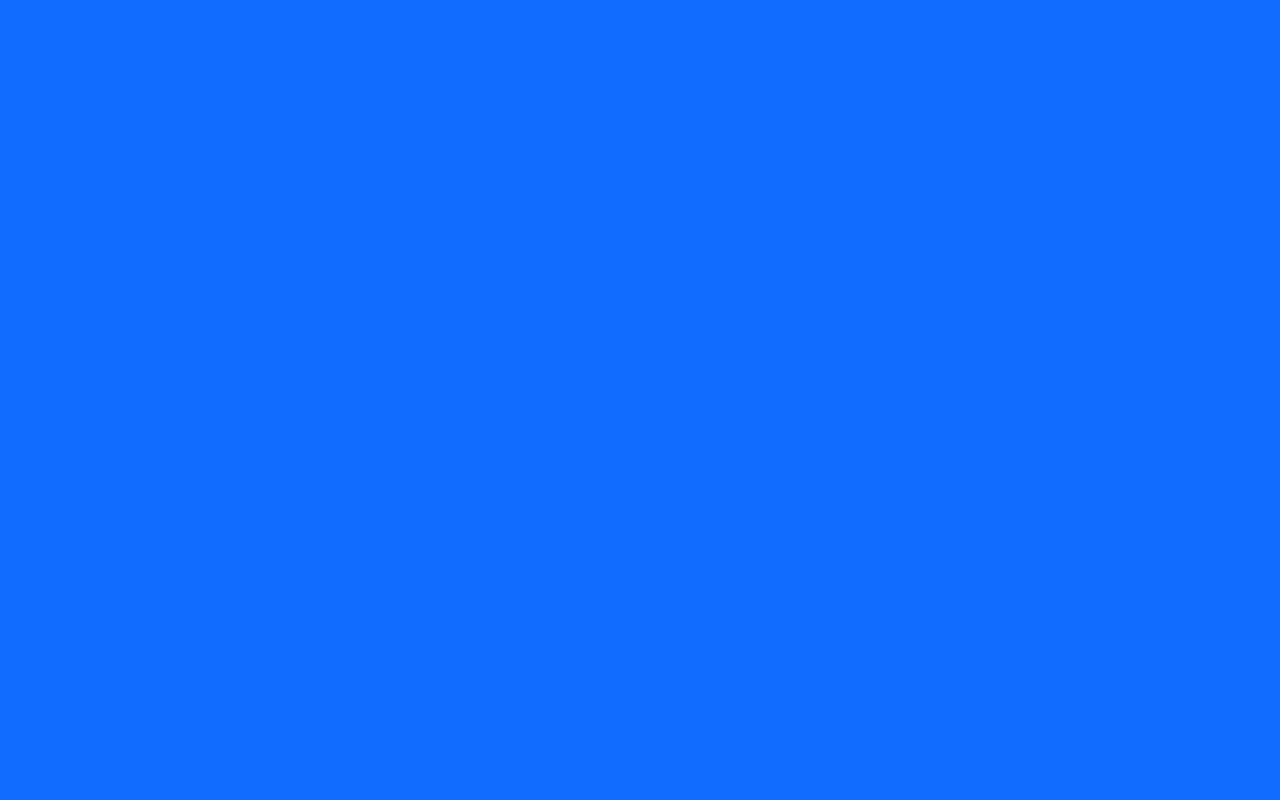
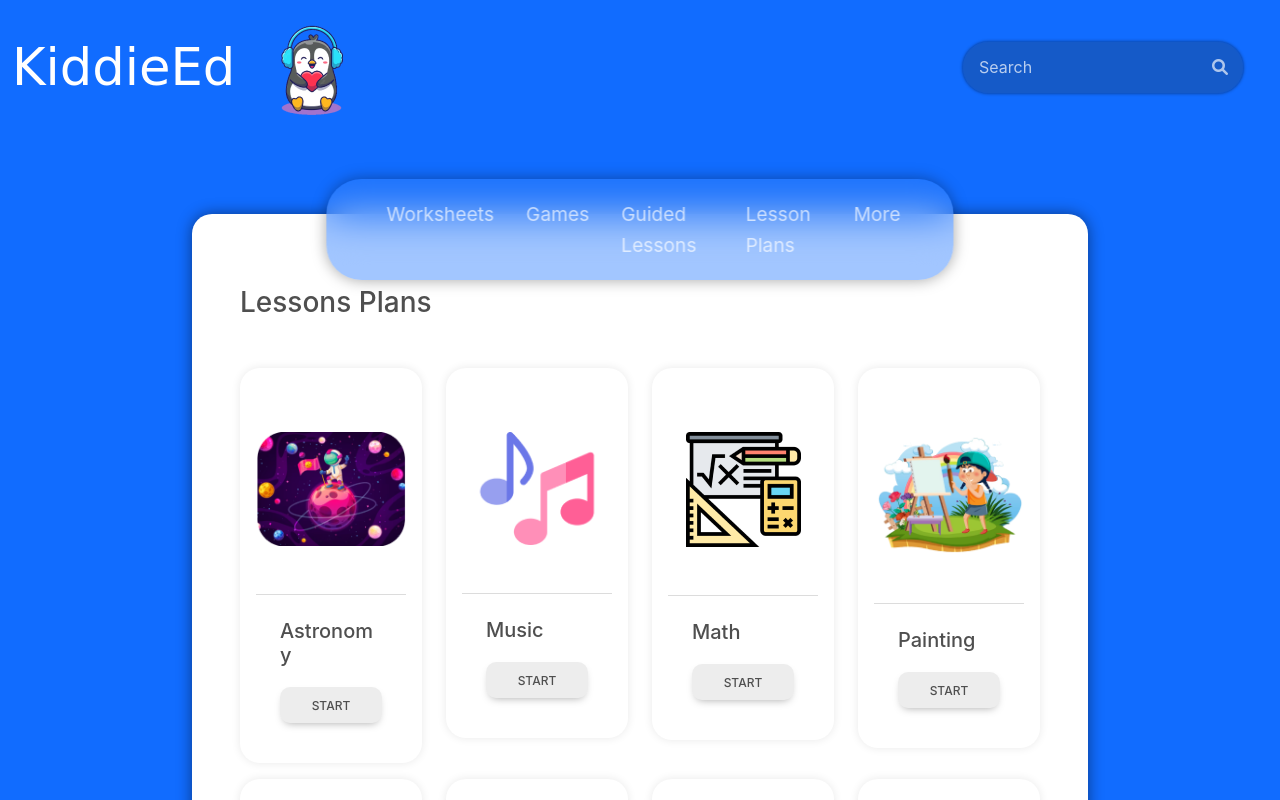
Before and after one commit to kORzix/KiddieEd-react-frontend, a React (Create React App) app: page /lessons-plans in a window 1280 px wide. Before the commit this address had no page. Shown: the top 800 px of the page. Built offline with nearby package versions, Linux system fonts and the light colour scheme; a web font is replaced by a local one.

Commit message:
TopNavBar component added to pages

```diff
--- a/src/App.js
+++ b/src/App.js
@@ -26,7 +26,7 @@ function App() {
           <Route path='/worksheet' exact element={<Worksheet />} />
           <Route path='/games' exact element={<Games />} />
           <Route path='/guided-lessons' exact element={<GuidedLessons />} />
-          <Route path='/lesson-plans' exact element={<LessonPlans />} />
+          <Route path='/lessons-plans' exact element={<LessonPlans />} />
           <Route path='/more' exact element={<More />} />
           {/* <Route path='/article/:name' element={<Article />} /> */}
           {/* <Route path='*' element={<NotFound />} /> */}
--- a/src/components/topnavbar.js
+++ b/src/components/topnavbar.js
@@ -5,10 +5,10 @@ function TopNavBar() {
 
     <div className="nav-container">
         <div className="nav-buttons" style={{ margin: '0 1.5em 0 1.5em' }}>
-            <Link to="/worksheets" className="nav-button">Worksheets</Link>
+            <Link to="/worksheet" className="nav-button">Worksheets</Link>
             <Link to="/games" className="nav-button">Games</Link>
-            <Link to="/guided lessons" className="nav-button">Guided Lessons</Link>
-            <Link to="/lessons plans" className="nav-button">Lesson Plans</Link>
+            <Link to="/guided-lessons" className="nav-button">Guided Lessons</Link>
+            <Link to="/lessons-plans" className="nav-button">Lesson Plans</Link>
             <Link to="/more" className="nav-button">More</Link>
         </div>
     </div>
--- a/src/pages/GuidedLessons.js
+++ b/src/pages/GuidedLessons.js
@@ -9,6 +9,7 @@ import img7 from '../images/guided lessons-img-7.png';
 import img8 from '../images/guided lessons-img-8.png';
 import { Link } from "react-router-dom";
 import Navbar from '../components/navbar';
+import TopNavBar from '../components/topnavbar';
 
 function App() {
   return (
@@ -17,15 +18,7 @@ function App() {
 
         {/* Nav bar in the container */}
         <div className="container p-5 mb-5" style={{width: '70%'}}>
-          <div className="nav-container">
-            <div className="nav-buttons" style={{margin: '0 1.5em 0 1.5em'}}>
-              <Link to="/worksheets" className="nav-button">Worksheets</Link>
-              <Link to="/games" className="nav-button">Games</Link>
-              <Link to="/guided lessons" className="nav-button-active">Guided Lessons</Link>
-              <Link to="/lessons plans" className="nav-button">Lesson Plans</Link>
-              <Link to="/more" className="nav-button">More</Link>
-            </div>
-          </div>
+          <TopNavBar/>
 
           <h3 className='mt-4 mb-5'>Guided Lessons</h3>
 
--- a/src/pages/LessonPlans.js
+++ b/src/pages/LessonPlans.js
@@ -9,6 +9,7 @@ import img7 from '../images/lessons plans-img-7.png';
 import img8 from '../images/lessons plans-img-8.png';
 import { Link } from "react-router-dom";
 import Navbar from '../components/navbar';
+import TopNavBar from '../components/topnavbar';
 
 function App() {
   return (
@@ -17,15 +18,7 @@ function App() {
 
         {/* Nav bar in the container */}
         <div className="container p-5 mb-5" style={{width: '70%'}}>
-          <div className="nav-container">
-            <div className="nav-buttons" style={{margin: '0 1.5em 0 1.5em'}}>
-              <Link to="/worksheets" className="nav-button">Worksheets</Link>
-              <Link to="/games" className="nav-button">Games</Link>
-              <Link to="/guided lessons" className="nav-button">Guided Lessons</Link>
-              <Link to="/lessons plans" className="nav-button-active">Lesson Plans</Link>
-              <Link to="/more" className="nav-button">More</Link>
-            </div>
-          </div>
+          <TopNavBar/>
 
           <h3 className='mt-4 mb-5'>Lessons Plans</h3>
 
--- a/src/pages/More.js
+++ b/src/pages/More.js
@@ -5,6 +5,7 @@ import img3 from '../images/more-img-3.png';
 import img4 from '../images/more-img-4.png';
 import { Link } from "react-router-dom";
 import Navbar from '../components/navbar';
+import TopNavBar from '../components/topnavbar';
 
 function App() {
   return (
@@ -13,15 +14,7 @@ function App() {
 
         {/* Nav bar in the container */}
         <div className="container p-5 mb-5" style={{width: '70%'}}>
-          <div className="nav-container">
-            <div className="nav-buttons" style={{margin: '0 1.5em 0 1.5em'}}>
-              <Link to="/worksheets" className="nav-button">Worksheets</Link>
-              <Link to="/games" className="nav-button">Games</Link>
-              <Link to="/guided lessons" className="nav-button">Guided Lessons</Link>
-              <Link to="/lessons plans" className="nav-button">Lesson Plans</Link>
-              <Link to="/more" className="nav-button-active">More</Link>
-            </div>
-          </div>
+          <TopNavBar/>
 
           <h3></h3>
 
--- a/src/pages/Worksheets.js
+++ b/src/pages/Worksheets.js
@@ -9,6 +9,7 @@ import img7 from '../images/worksheets-img-7.png';
 import img8 from '../images/worksheets-img-8.png';
 import { Link } from "react-router-dom";
 import Navbar from '../components/navbar';
+import TopNavBar from '../components/topnavbar';
 
 function App() {
   return (
@@ -17,15 +18,7 @@ function App() {
 
         {/* Nav bar in the container */}
         <div className="container p-5 mb-5" style={{width: '70%'}}>
-          <div className="nav-container">
-            <div className="nav-buttons" style={{margin: '0 1.5em 0 1.5em'}}>
-              <Link to="/worksheets" className="nav-button-active">Worksheets</Link>
-              <Link to="/games" className="nav-button">Games</Link>
-              <Link to="/guided lessons" className="nav-button">Guided Lessons</Link>
-              <Link to="/lessons plans" className="nav-button">Lesson Plans</Link>
-              <Link to="/more" className="nav-button">More</Link>
-            </div>
-          </div>
+          <TopNavBar/>
 
           <h3 className='mt-4 mb-5'>Worksheets</h3>
 
```
Also changed, not shown: src/pages/Games.js (+1 -9 lines), src/pages/Home.js (+1 -11 lines).
